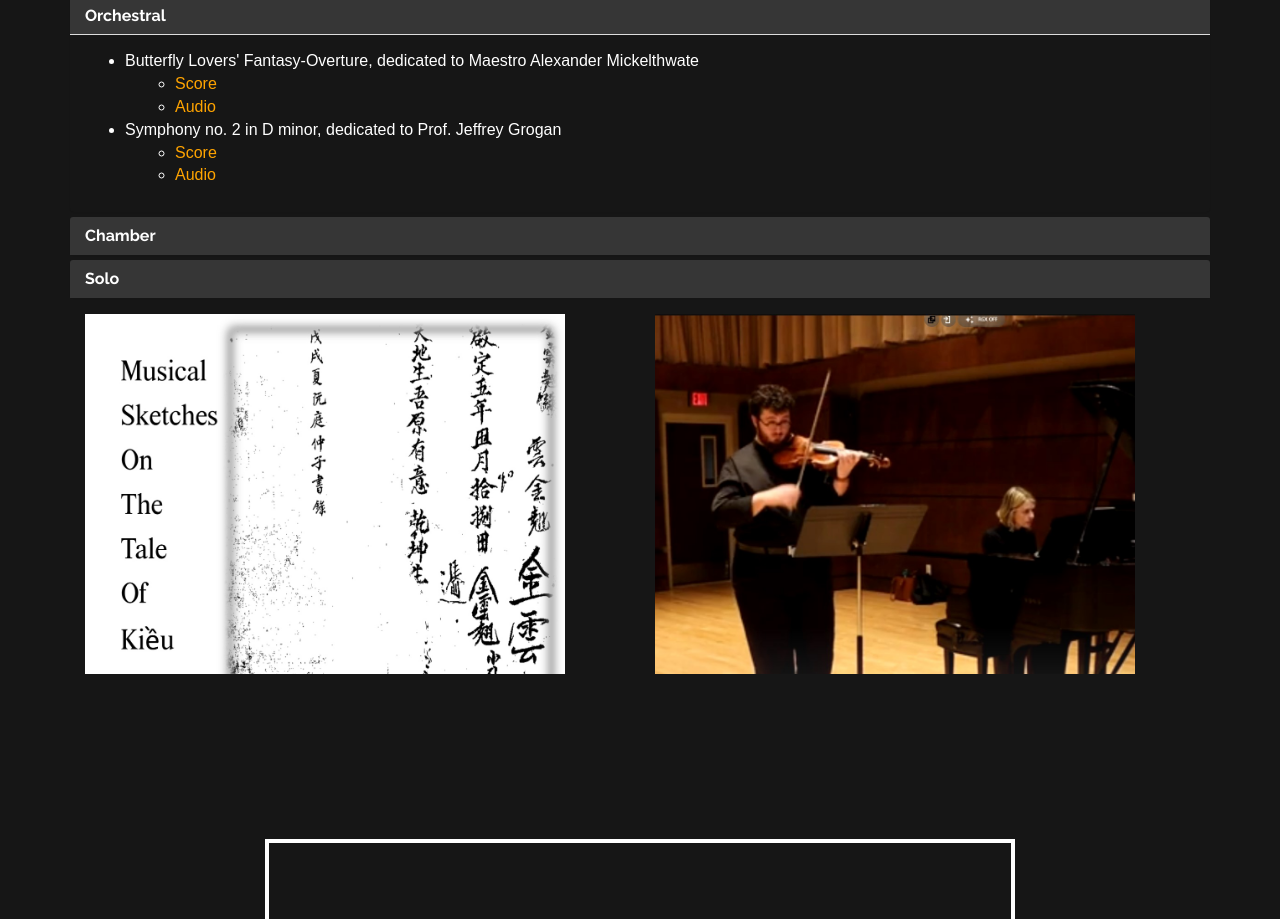
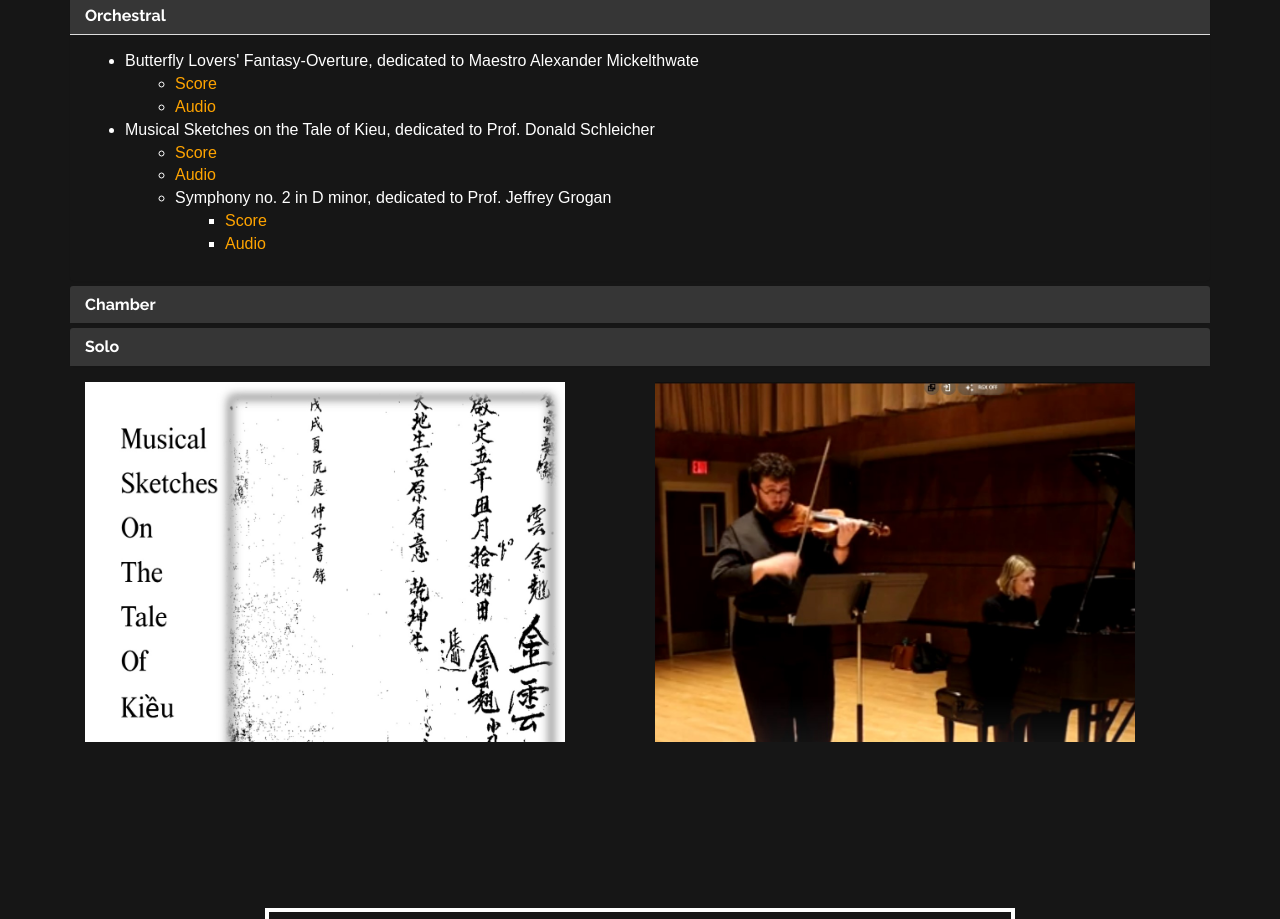
Before and after one commit to gvomusic/gvomusic.github.io, a plain HTML site: page index.html in a window 1280 px wide. Shown: the part 3919-4838 px from the top of the page. Drawn offline with Linux system fonts and the light colour scheme.

Commit message:
Update index.html

```diff
--- a/index.html
+++ b/index.html
@@ -190,12 +190,14 @@ where he studied under Dr. Benjamin Shute and Dr. Sophia Ro. He additionally stu
 historical performance and harpsichord with Anastasia Abu Bakar. He has participated in
 masterclasses with notable artists such as Noah Bendix-Balgley from the Berlin Philharmonic
 and Sheryl Staples from the New York Philharmonic.
-Prior to attending Northwestern University, Giang served as co-artistic director and violinist with
+
+		    Prior to attending Northwestern University, Giang served as co-artistic director and violinist with
 the Oklahoma Baroque Orchestra. His conducting education began with Professor Jeffrey
 Grogan at Oklahoma City University and Alexander Mickelthwate, conductor of the Oklahoma
 City Philharmonic. He has also been an apprentice conductor for several Classics concerts with
 the Oklahoma City Philharmonic.
-Currently, Giang studies under Donald Schleicher and holds the position of graduate assistant
+
+		    Currently, Giang studies under Donald Schleicher and holds the position of graduate assistant
 conductor for both the Northwestern University Chamber Orchestra and the Northwestern
 University Philharmonia Orchestra. He recently made his operatic debut, assisting Benjamin
 Manis in conducting a production of Cosi fan tutte with the Northwestern University Opera
@@ -362,6 +364,16 @@ Opera department to be their music director for their Fall 2024 production of Al
 												<a target="_blank" href="https://youtu.be/yljH_R7TM90">Audio</a>
 											</li>
 										</ul>
+										<li>
+											Musical Sketches on the Tale of Kieu, dedicated to Prof. Donald Schleicher
+										</li>
+										<ul>
+											<li>
+												<a target="_blank" href="https://drive.google.com/drive/folders/1JX8eCF2Z3nOETEMyEbhCmJa-QADygApZ?usp=drive_link">Score</a>
+											</li>
+											<li>
+												<a target="_blank" href="https://youtu.be/QBjrxtDzP1A?si=v12KDxzzLNaIkp7C">Audio</a>
+											</li>
 										<li>
 											Symphony no. 2 in D minor, dedicated to Prof. Jeffrey Grogan
 										</li>
```
